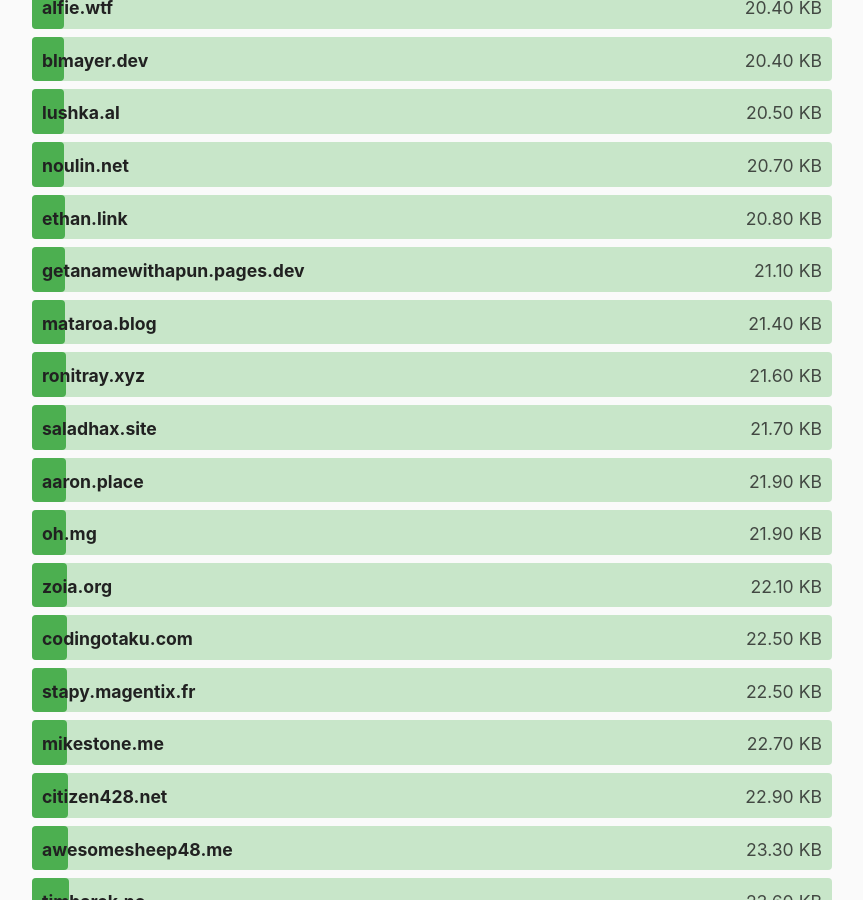
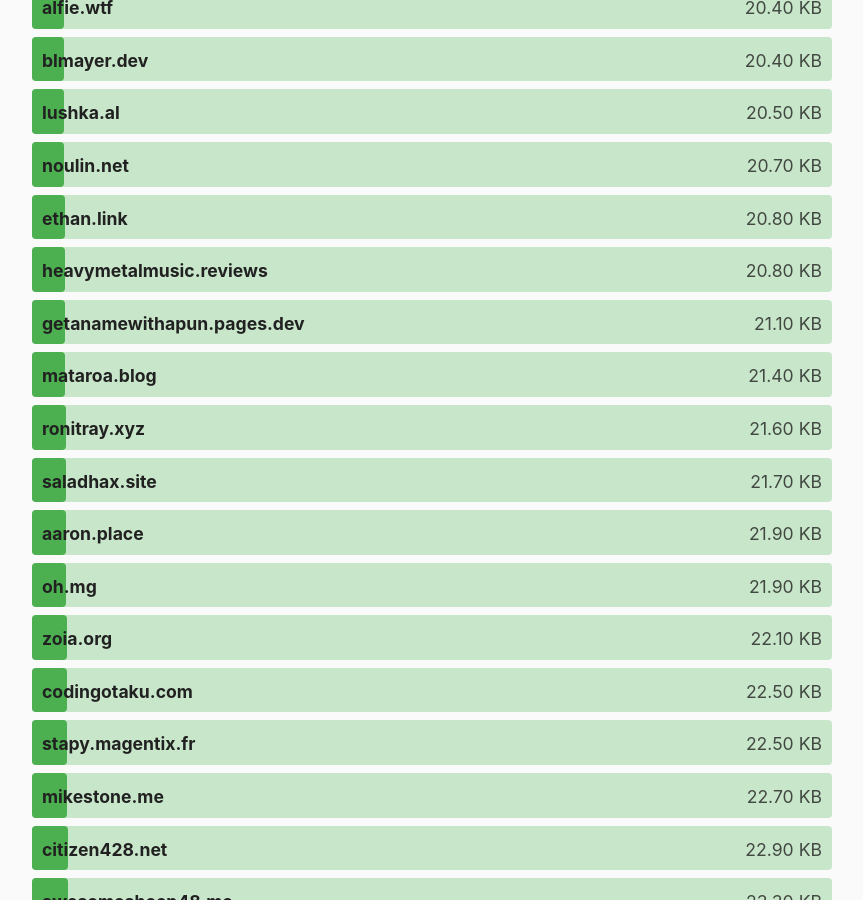
Before and after one commit to kevquirk/512kb.club, a Jekyll site: the page built from index.md, in a window 1280 px wide and 900 px high, scrolled down 6690 px. Shown: the whole window, without its empty margins (208-1071 px from the left). Built offline with Jekyll 4.4.1, drawn with Linux system fonts in a browser that asks for light colours.

Commit message:
Add heavymetalmusic.reviews

```diff
--- a/_data/sites.yml
+++ b/_data/sites.yml
@@ -923,6 +923,11 @@
   size: 502
   last_checked: 2022-01-29
 
+- domain: heavymetalmusic.reviews
+  url: https://heavymetalmusic.reviews/
+  size: 20.8
+  last_checked: 2022-04-29
+
 - domain: hmbrg.xyz
   url: https://hmbrg.xyz/
   size: 2.2
```
